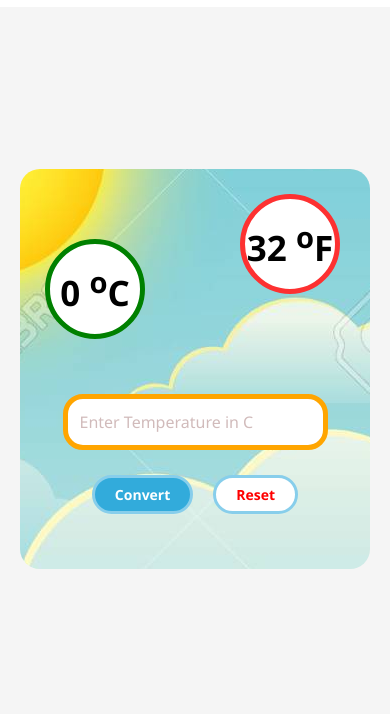
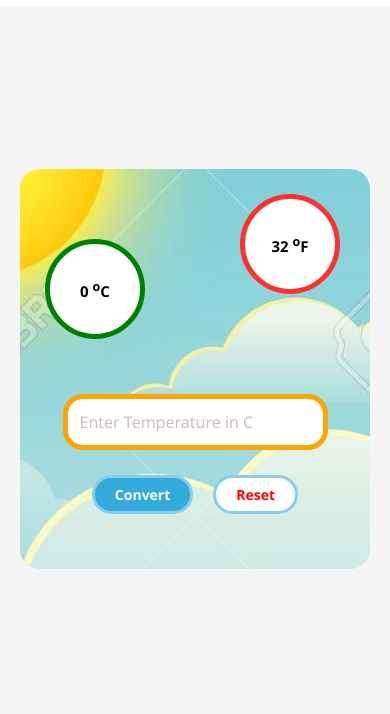
Before and after one commit to ChrizLegend/tempverter, a plain HTML site: page index.html in a window 390 px wide. Shown: the part 64-778 px from the top of the page. Drawn offline with Linux system fonts and the light colour scheme.

Commit message:
Add files via upload

```diff
--- a/mobile.css
+++ b/mobile.css
@@ -23,6 +23,10 @@
         width: 100%;
     }
 
+    .input-info h1, .output-info h1{
+        font-size: 15px;
+    }
+
     footer{
         border-top: 20px;
         flex-direction: column-reverse;
--- a/style.css
+++ b/style.css
@@ -96,7 +96,7 @@
 }
 
 .input-info h1, .output-info h1{
-    font-size: 35px;
+    font-size: 20px;
 }
 
 article .output-info{
```
